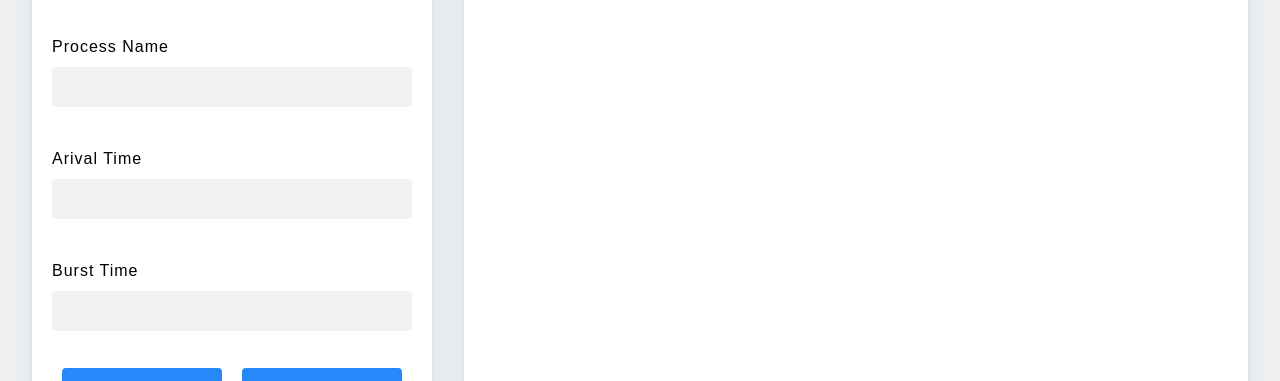
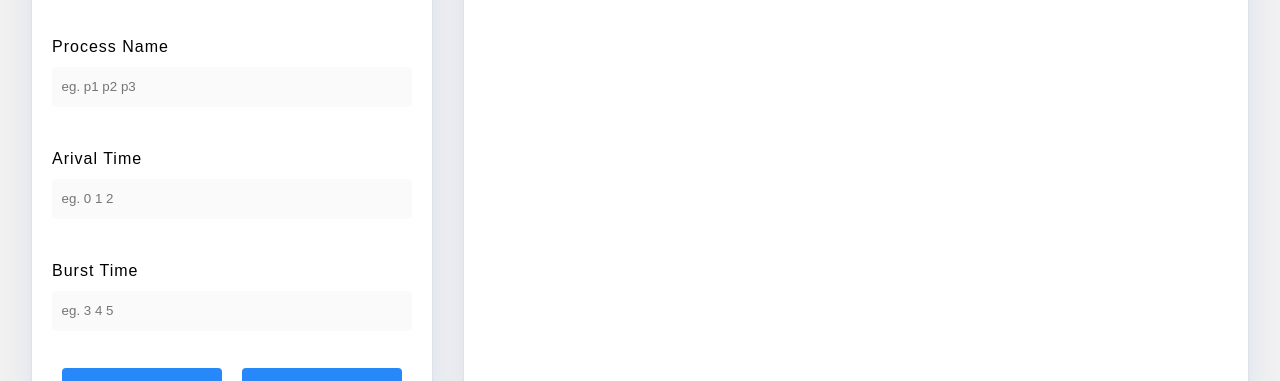
Before and after one commit to imganpat/Cpu-Scheduler, a plain HTML site: page index.html in a window 1280 px wide. Shown: the part 232-613 px from the top of the page. Drawn offline with Linux system fonts and the light colour scheme.

Commit message:
add placeholders to help the user to enter data

```diff
--- a/index.html
+++ b/index.html
@@ -21,17 +21,32 @@
 
         <div class="process-name-container input-fields">
           <label for="processes">Process Name</label>
-          <input type="text" name="processes" id="processes" />
+          <input
+            type="text"
+            name="processes"
+            id="processes"
+            placeholder="eg. p1 p2 p3"
+          />
         </div>
 
         <div class="arival-time-container input-fields">
           <label for="arival-time">Arival Time</label>
-          <input type="text" name="arival-time" id="arival-time" />
+          <input
+            type="text"
+            name="arival-time"
+            id="arival-time"
+            placeholder="eg. 0 1 2"
+          />
         </div>
 
         <div class="burst-time-container input-fields">
           <label for="burst-time">Burst Time</label>
-          <input type="text" name="burst-time" id="burst-time" />
+          <input
+            type="text"
+            name="burst-time"
+            id="burst-time"
+            placeholder="eg. 3 4 5"
+          />
         </div>
 
         <div class="input-fields button-container">
--- a/style.css
+++ b/style.css
@@ -41,7 +41,7 @@ body {
 .input-fields > select {
   height: 2.5rem;
   padding-inline: 0.6rem;
-  background-color: #f1f1f1;
+  background-color: #fafafa;
   border: none;
   border-radius: 4px;
   caret-color: rgb(38, 136, 249);
```
Also changed, not shown: 1 other file.
